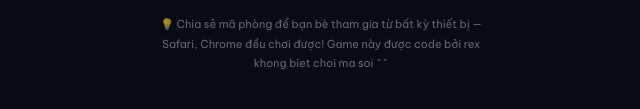
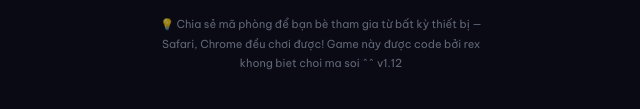
Before and after one commit to rexxx0611/masoi-online, a website: page public/index.html in a window 1280 px wide. Shown: the part 669-778 px from the top of the page, 319-959 px from the left. Drawn offline with nearby package versions, Linux system fonts and the light colour scheme.

Commit message:
Update index.html

```diff
--- a/public/index.html
+++ b/public/index.html
@@ -226,7 +226,7 @@ button,input,select,textarea{font-family:var(--font);}
     <button class="btn-s" id="btn-join">🚪 Tham Gia Phòng</button>
   </div>
   <div class="hint">💡 Chia sẻ mã phòng để bạn bè tham gia từ bất kỳ thiết bị — Safari, Chrome đều chơi được!
-    Game này được code bởi rex khong biet choi ma soi ^^ </div>
+    Game này được code bởi rex khong biet choi ma soi ^^ v1.12 </div>
 </div>
 
 <!-- ROOM -->
```
